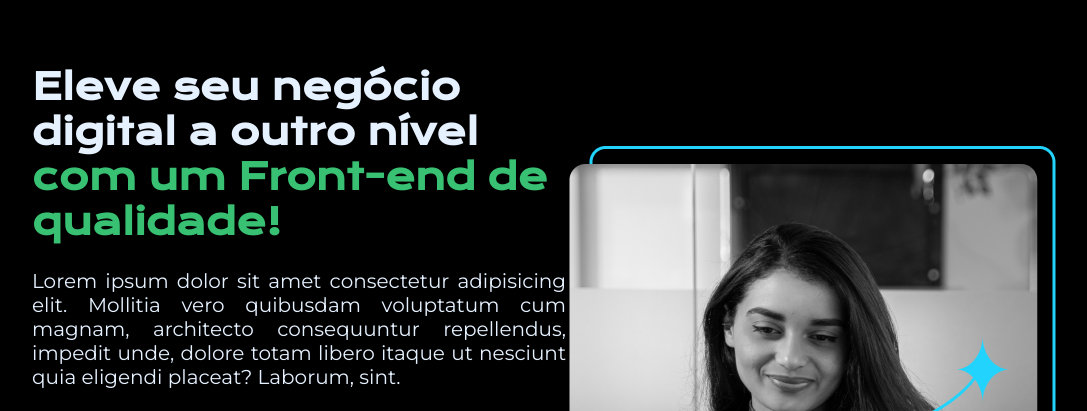
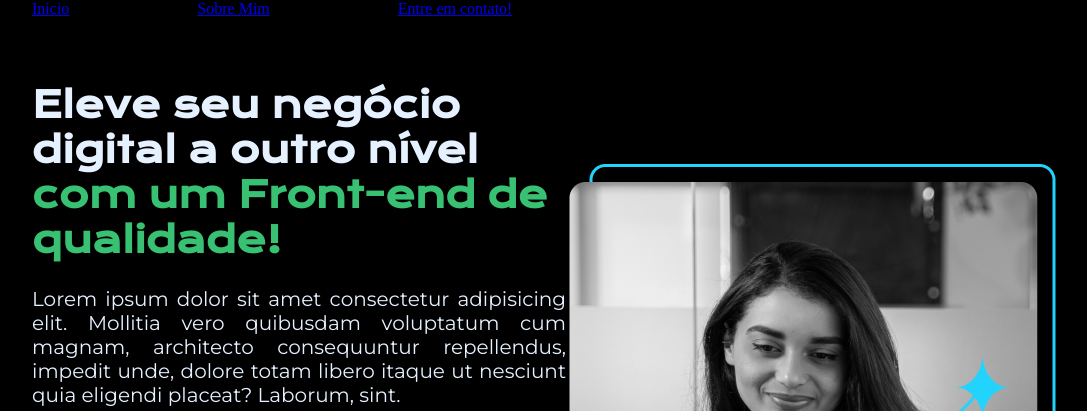
Before and after one commit to dev-iancarlossp/portfolio, a plain HTML site: page PROJ-001/index.html in a window 1280 px wide. Shown: the top 411 px of the page, without its empty margins (96-1183 px from the left). Drawn offline with nearby package versions, Linux system fonts and the light colour scheme.

Commit message:
Inicio da header

```diff
--- a/PROJ-001/index.html
+++ b/PROJ-001/index.html
@@ -8,16 +8,24 @@
 </head>
 <body>
     <header>
-
+        <a class="header__links" href="#">Inicio</a>
+        <a class="header__links" href="#">Sobre Mim</a>
+        <a class="header__links" href="#">Entre em contato!</a>
     </header>
     <main class="apresentacao">
+
         <section class="apresentacao__conteudo">
             <h1 class="apresentacao__conteudo__titulo">Eleve seu negócio digital a outro nível <strong class="titulo-destaque">com um Front-end de qualidade!</strong></h1>
+
             <p class="apresentacao__conteudo__texto">Lorem ipsum dolor sit amet consectetur adipisicing elit. Mollitia vero quibusdam voluptatum cum magnam, architecto consequuntur repellendus, impedit unde, dolore totam libero itaque ut nesciunt quia eligendi placeat? Laborum, sint. </p>
+
             <div class="apresentacao__link">
                 <h2 class="apresentacao__link__subtitulo">Acesse <strong class="apresentacao__link__destaque ">minhas redes:</strong></h2>
+
                 <a class="apresentacao__link__link" href="https://www.linkedin.com/in/ian-carlos-36a601389/" target="_blank"> <img src="assets/linkedin.png" alt="logo-linkedin">LinkedIn</a>
+
                 <a class="apresentacao__link__link" href="https://github.com/dev-iancarlossp" target="_blank"> <img src="assets/github.png" alt="logo-github">GitHub</a>
+
                 <a class="apresentacao__link__link" href="https://instagram.com/iancarlossp" target="_blank"> <img src="assets/instagram.png" alt="logo-instagram">Instagram</a>
             </div>
         </section>
--- a/PROJ-001/style.css
+++ b/PROJ-001/style.css
@@ -6,7 +6,15 @@
     padding: 0;
 }
 
+header {
+    display: flex;
+    /* margin: 10%;
+    margin-top: 2%; */
+}
 
+.header__links {
+    margin-left: 10%;
+}
 
 body {
     background-color: black;
```
